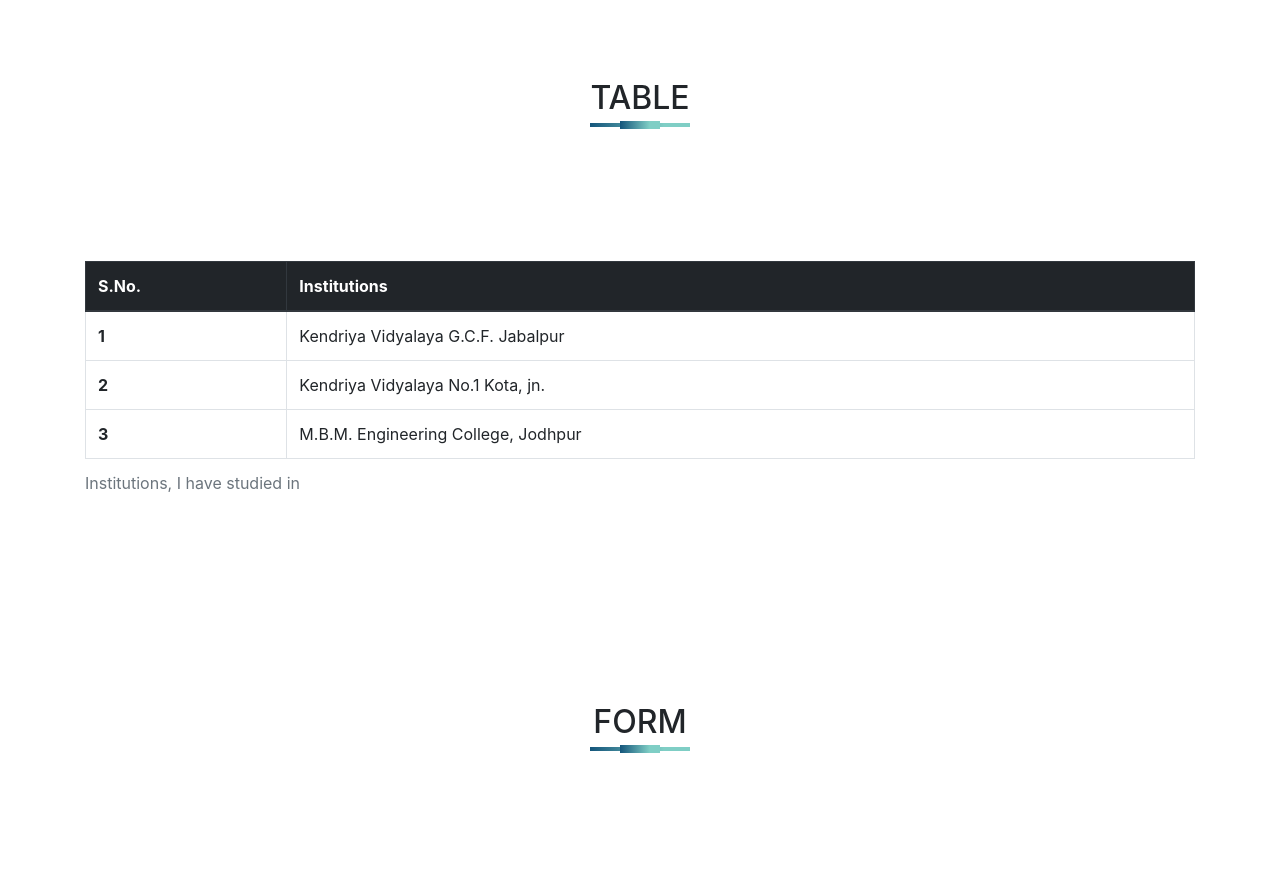
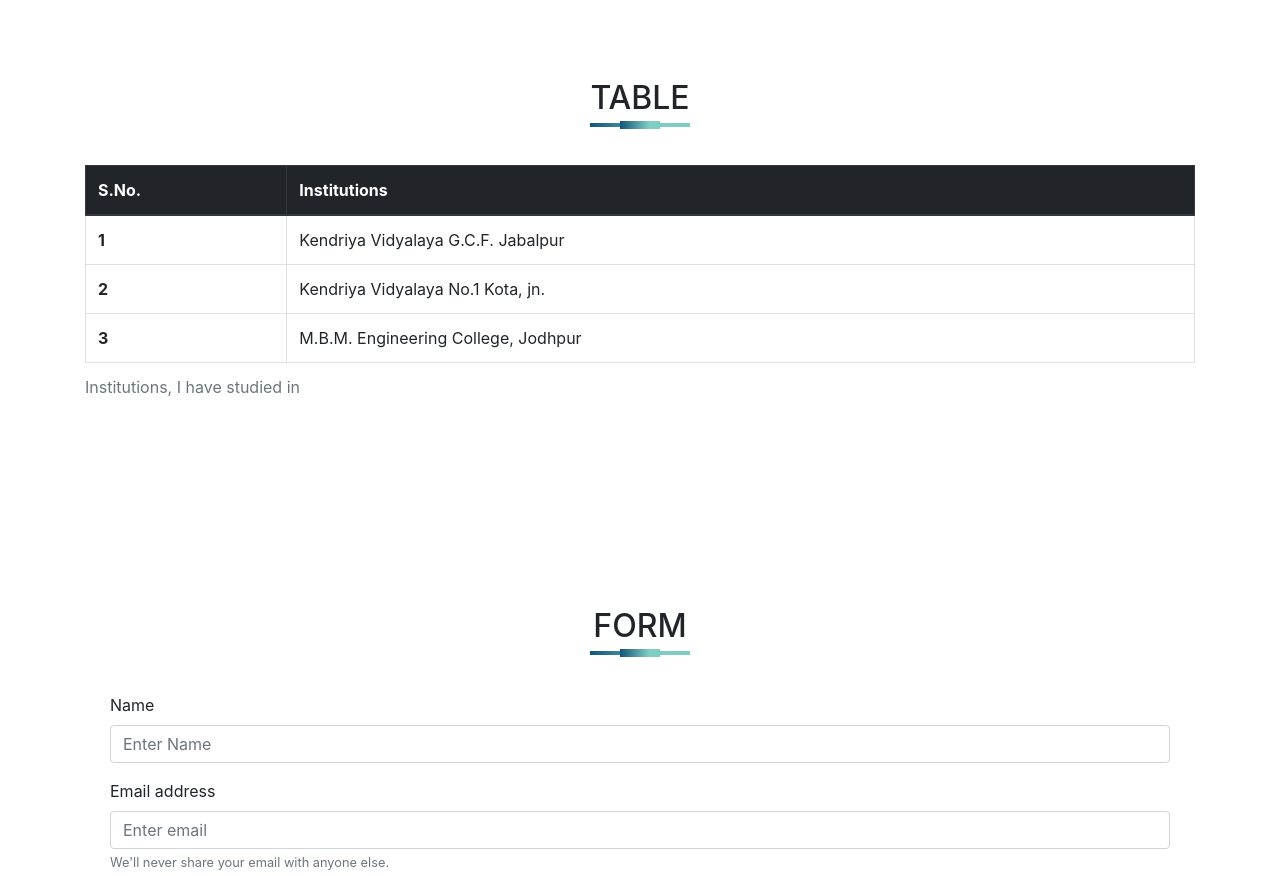
Before and after one commit to RakshaSharma26/BootStrap, a plain HTML site: page index.html in a window 1280 px wide. Shown: the part 868-1744 px from the top of the page. Drawn offline with nearby package versions, Linux system fonts and the light colour scheme.

Commit message:
Add files via upload

```diff
--- a/style/style.css
+++ b/style/style.css
@@ -64,7 +64,7 @@
 #table h2, #form h2, #video h2, #audio h2, #image h2{
     /* text-align:center; */
     margin:3vh;
-    padding:9vh;
+    padding-top:9vh;
 }
 
 .title::before{
```
